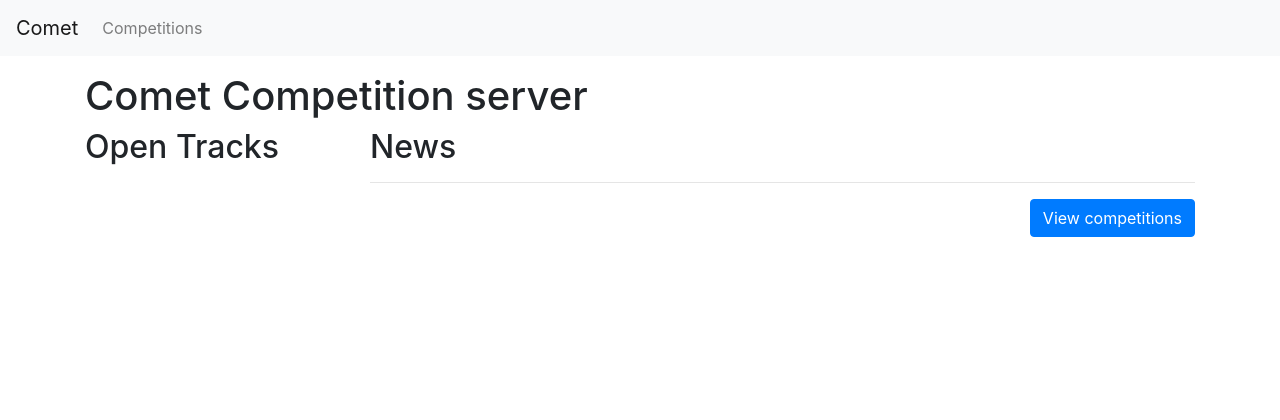
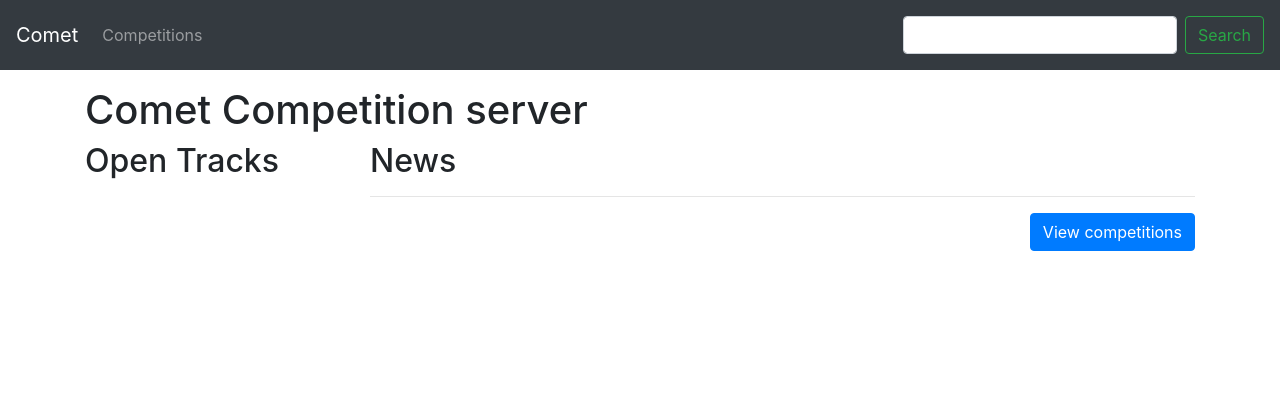
Before and after one commit to fossgalaxy/comet, a Django app: page / in a window 1280 px wide. Shown: the top 420 px of the page. Run offline with Django 3.2, Linux system fonts and the light colour scheme; data that the repository does not hold is empty; some libraries are stand-ins or nearby versions.

Commit message:
add search to navbar

```diff
--- a/data/templates/base.html
+++ b/data/templates/base.html
@@ -23,11 +23,17 @@
 	</head>
 	<body>
 		{% block navbar %}
-		<nav class="navbar navbar-expand-lg navbar-light bg-light">
+		<nav class="navbar navbar-expand-lg navbar-dark bg-dark justify-content-between">
 			<a class="navbar-brand" href="{% url 'home' %}">Comet</a>
 			<div class="navbar-nav">
 				<a class="nav-item nav-link" href="{% url 'competitions' %}">Competitions</a>
 			</div>
+			<div class="mr-auto">
+			</div>
+			<form action="{% url 'competitions' %}" class="form-inline my-2">
+				<input class="form-control mr-sm-2" name="name" type="search" />
+				<button class="btn btn-outline-success my-2 my-sm-0" type="submit">Search</button>
+			</form>
 		</nav>
 		{% endblock %}
 
```
